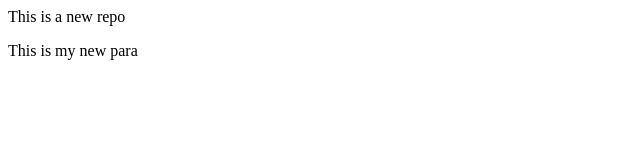
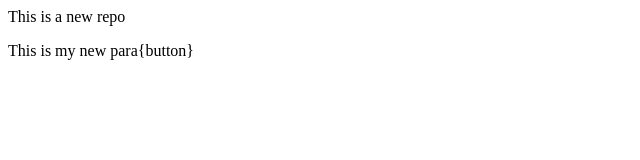
Before and after one commit to Subhadip23developer/localrepo, a plain HTML site: page index.html in a window 1280 px wide. Shown: the full height of the page, 0-640 px from the left. Drawn offline with Linux system fonts and the light colour scheme.

```diff
--- a/index.html
+++ b/index.html
@@ -1,2 +1,2 @@
 <p>This is a new repo</p>
-<p>This is my new para</p>
+<p>This is my new para{button}</p>
```
